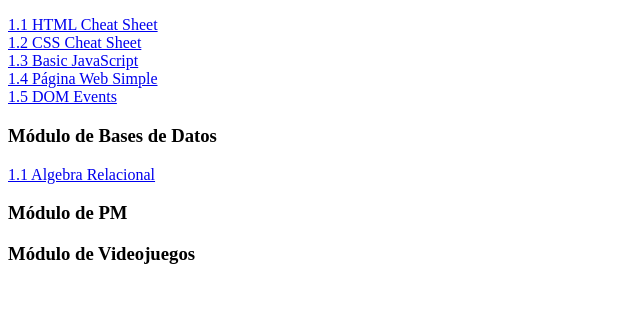
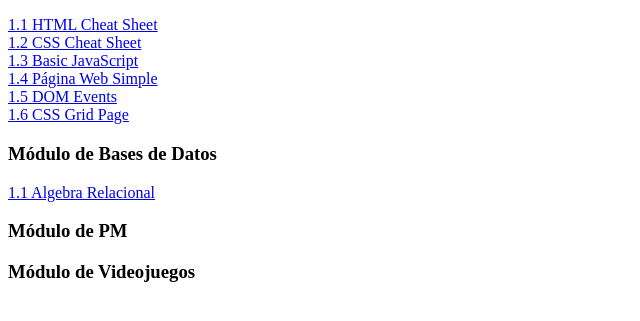
Before and after one commit to f-salcedo-c/TC2006B_a01633010, a plain HTML site: page index.html in a window 1280 px wide. Shown: the part 91-412 px from the top of the page, without its empty margins (0-640 px from the left). Drawn offline with Linux system fonts and the light colour scheme.

Commit message:
Update index.html

```diff
--- a/index.html
+++ b/index.html
@@ -11,6 +11,7 @@
     <a href="/TC2006B_a01633010/js/actividadJS_a01633010.js"> 1.3 Basic JavaScript</a><br>
     <a href="/TC2006B_a01633010/html/simplapage.html"> 1.4 Página Web Simple</a><br>
     <a href="/TC2006B_a01633010/html/dom_events.html"> 1.5 DOM Events</a><br>
+    <a href="/TC2006B_a01633010/html/css_grid.html"> 1.6 CSS Grid Page</a><br>
 
 
     <h3> Módulo de Bases de Datos </h3>
```
